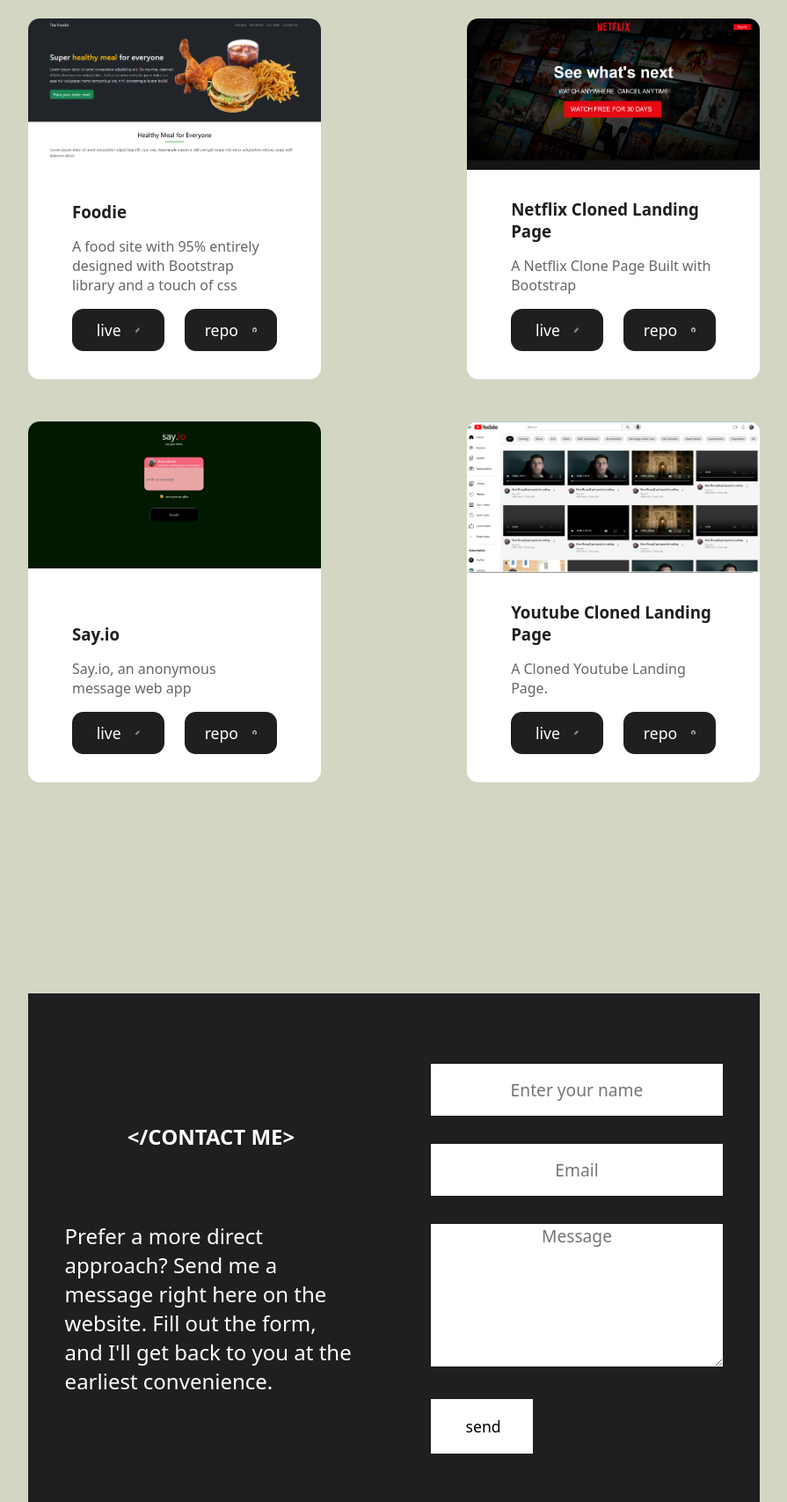
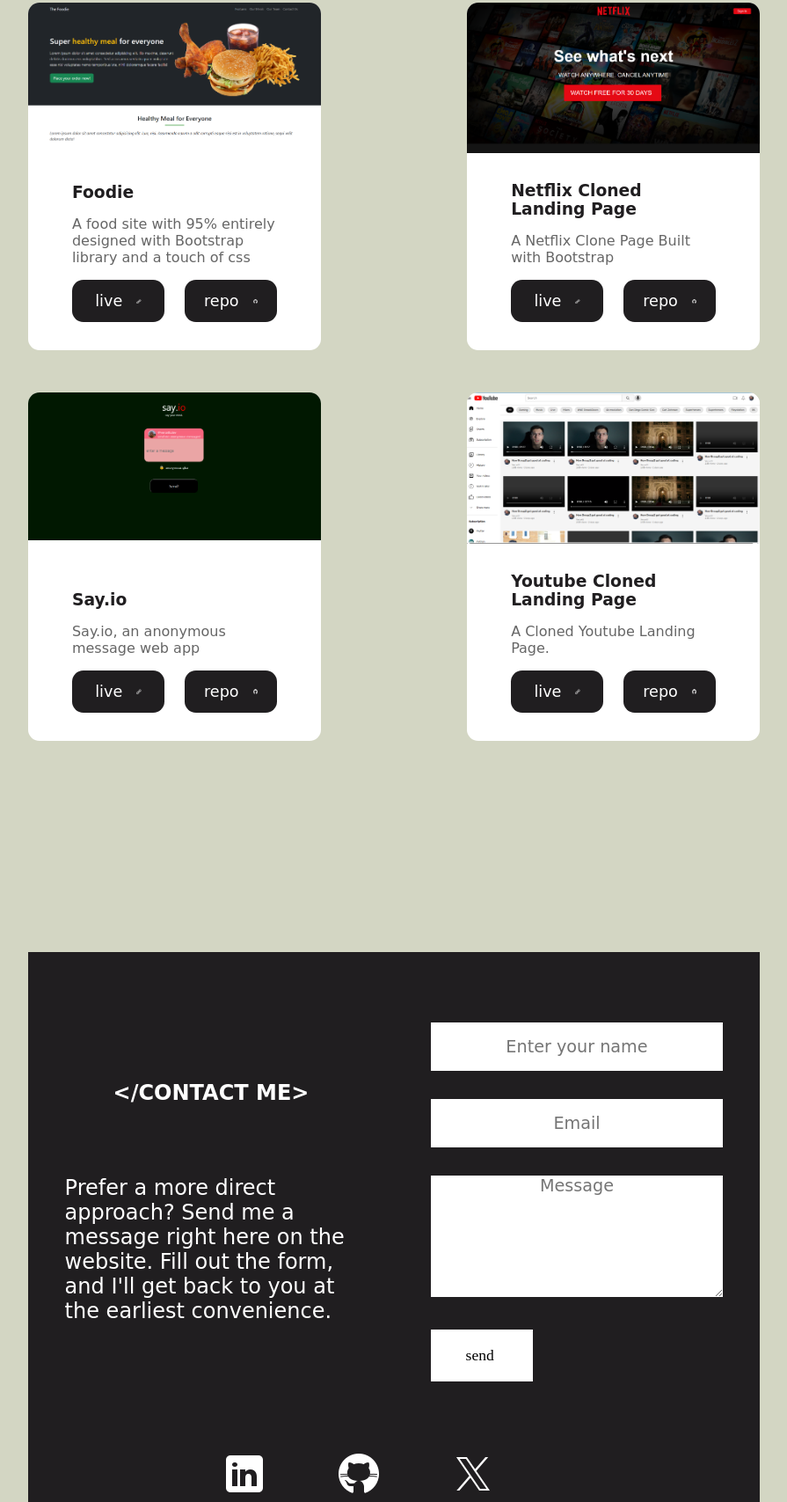
Before and after one commit to Vercetti1/My-Portfolio, a plain HTML site: page index.html in a window 1280 px wide. Shown: the part 1091-2798 px from the top of the page at 88% size, without its empty margins (192-1087 px from the left). Drawn offline with nearby package versions, Linux system fonts and the light colour scheme.

Commit message:
changed font

```diff
--- a/style.css
+++ b/style.css
@@ -4,10 +4,8 @@
     margin: 0;
     padding: 0;
     box-sizing: border-box;
-    font-family: system-ui, -apple-system, BlinkMacSystemFont, 'Segoe UI', Roboto, Oxygen, Ubuntu, Cantarell, 'Open Sans', 'Helvetica Neue', sans-serif;
-
+    font-family: "Shadows Into Light", cursive;
 }
-
 
 :root{
     --color1: #04f5ff;
@@ -48,7 +46,7 @@
     border: none;
     background-color: var(--darkest-brown);
     color: white;
-    font-family: system-ui, -apple-system, BlinkMacSystemFont, 'Segoe UI', Roboto, Oxygen, Ubuntu, Cantarell, 'Open Sans', 'Helvetica Neue', sans-serif;
+    font-family: radikal;
     padding: 1.5rem 3rem;
     font-size: 1.1rem;
     border-radius: 0.8rem;
@@ -107,7 +105,7 @@
     gap: 3rem;
 }
 .leftMain p{
-    font-family: system-ui, -apple-system, BlinkMacSystemFont, 'Segoe UI', Roboto, Oxygen, Ubuntu, Cantarell, 'Open Sans', 'Helvetica Neue', sans-serif;
+    font-family: "Shadows Into Light", cursive;
     color: var(--Dove-gray);
     line-height: 1.6rem;
 }
@@ -223,7 +221,7 @@
     gap: 1rem;
 }
 .cardDetails p{
-    font-family: system-ui, -apple-system, BlinkMacSystemFont, 'Segoe UI', Roboto, Oxygen, Ubuntu, Cantarell, 'Open Sans', 'Helvetica Neue', sans-serif;
+    font-family: "Shadows Into Light", cursive;
     color: var(--Dove-gray);
 }
 .contactMe{
@@ -259,7 +257,7 @@
     gap: 5rem;
 }
 .writeUp p{
-    font-family: system-ui, -apple-system, BlinkMacSystemFont, 'Segoe UI', Roboto, Oxygen, Ubuntu, Cantarell, 'Open Sans', 'Helvetica Neue', sans-serif;
+    font-family: "Shadows Into Light", cursive;
     width: 80%;
     font-size: 1.5rem;
 }
@@ -275,7 +273,7 @@
     width: 80%;
     border: none;
     outline: none;
-    font-family: system-ui, -apple-system, BlinkMacSystemFont, 'Segoe UI', Roboto, Oxygen, Ubuntu, Cantarell, 'Open Sans', 'Helvetica Neue', sans-serif;
+    font-family: "Shadows Into Light", cursive;
     font-size: 1.2rem;
     text-align: center;
 }
```
